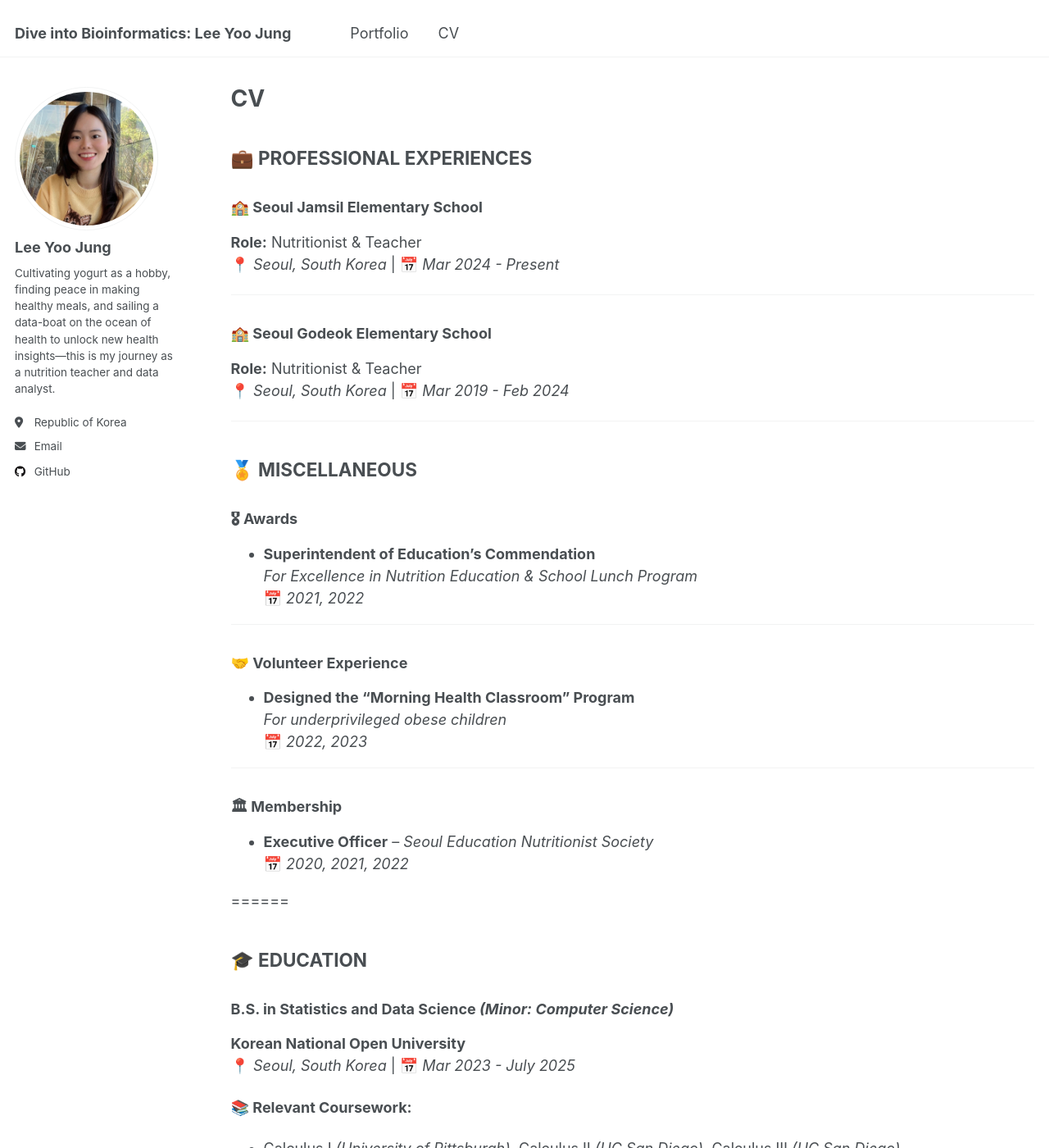
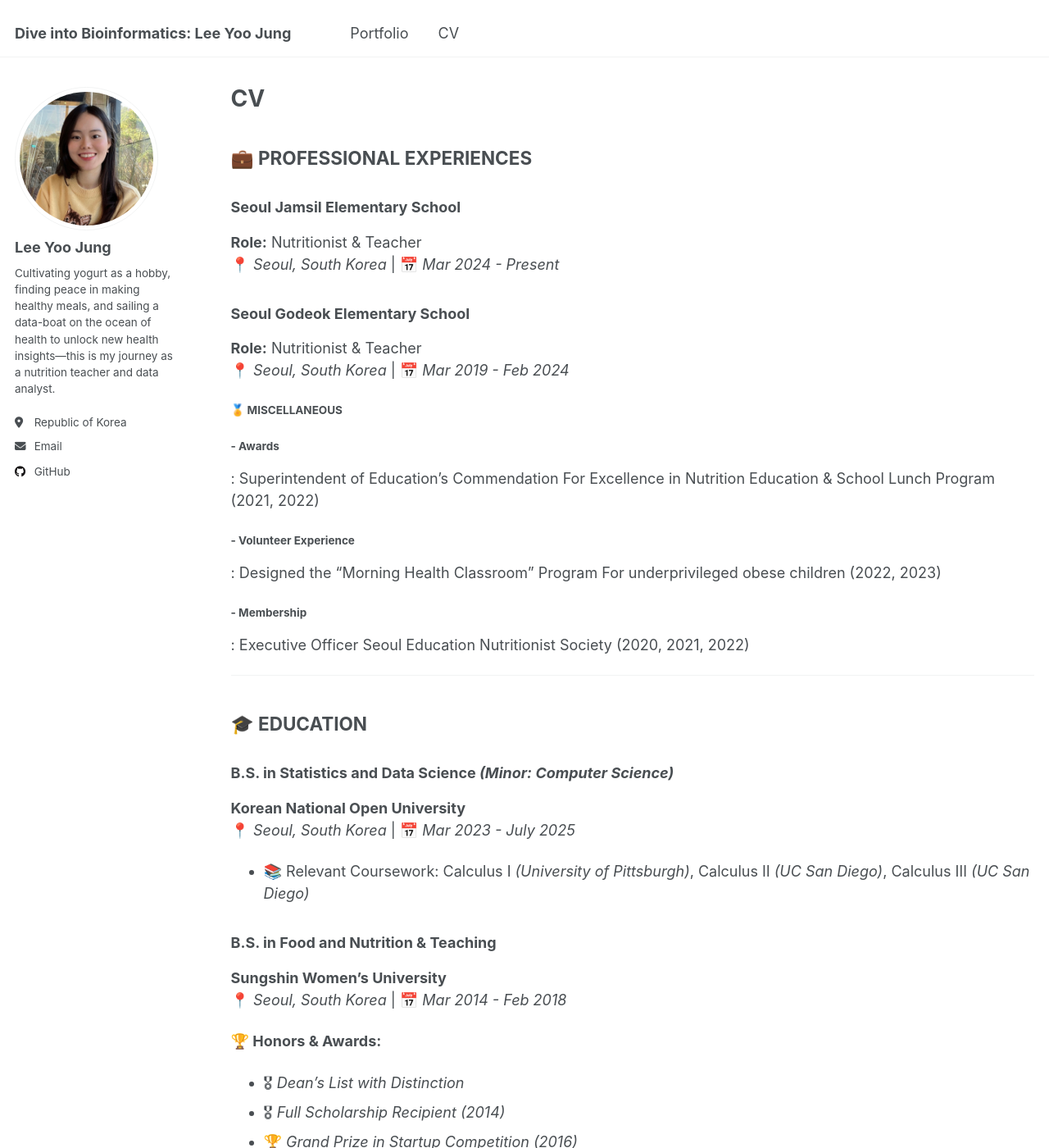
Before and after one commit to yoojungslee/yoojungslee.github.io, a Jekyll site: the page built from _pages/cv.md, in a window 1280 px wide and 1400 px high. Shown: the whole window at 82% size. Built offline with Jekyll 4.4.1, drawn with Linux system fonts in a browser that asks for light colours; some of the changed text lies outside the part shown.

Commit message:
update CV

```diff
--- a/_pages/cv.md
+++ b/_pages/cv.md
@@ -9,39 +9,24 @@ redirect_from:
 
 ## 💼 PROFESSIONAL EXPERIENCES
 
-### 🏫 Seoul Jamsil Elementary School
+### Seoul Jamsil Elementary School
 **Role:** Nutritionist & Teacher
 📍 *Seoul, South Korea* | 📅 *Mar 2024 - Present*
 
----
-
-### 🏫 Seoul Godeok Elementary School
+### Seoul Godeok Elementary School
 **Role:** Nutritionist & Teacher
 📍 *Seoul, South Korea* | 📅 *Mar 2019 - Feb 2024*
 
----
+#### 🏅 MISCELLANEOUS
 
-## 🏅 MISCELLANEOUS
-
-### 🎖 Awards
-- **Superintendent of Education's Commendation**
-  *For Excellence in Nutrition Education & School Lunch Program*
-  📅 *2021, 2022*
+##### - Awards
+ : Superintendent of Education's Commendation For Excellence in Nutrition Education & School Lunch Program (2021, 2022)
+##### - Volunteer Experience
+ : Designed the "Morning Health Classroom" Program For underprivileged obese children (2022, 2023)
+##### - Membership
+ : Executive Officer Seoul Education Nutritionist Society (2020, 2021, 2022)
 
 ---
-
-### 🤝 Volunteer Experience
-- **Designed the "Morning Health Classroom" Program**
-  *For underprivileged obese children*
-  📅 *2022, 2023*
-
----
-
-### 🏛 Membership
-- **Executive Officer** – *Seoul Education Nutritionist Society*
-  📅 *2020, 2021, 2022*
-
-======
 
 ## 🎓 EDUCATION
 
@@ -49,10 +34,8 @@ redirect_from:
 **Korean National Open University**
 📍 *Seoul, South Korea* | 📅 *Mar 2023 - July 2025*
 
-**📚 Relevant Coursework:**
-- Calculus Ⅰ *(University of Pittsburgh)*, Calculus Ⅱ *(UC San Diego)*, Calculus Ⅲ *(UC San Diego)*
+- 📚 Relevant Coursework: Calculus Ⅰ *(University of Pittsburgh)*, Calculus Ⅱ *(UC San Diego)*, Calculus Ⅲ *(UC San Diego)*
 
----
 
 ### B.S. in Food and Nutrition & Teaching
 **Sungshin Women's University**
```
Also changed, not shown: other parts of _pages/cv.md (+4 -24 lines), README.md (+1 -89 lines).
